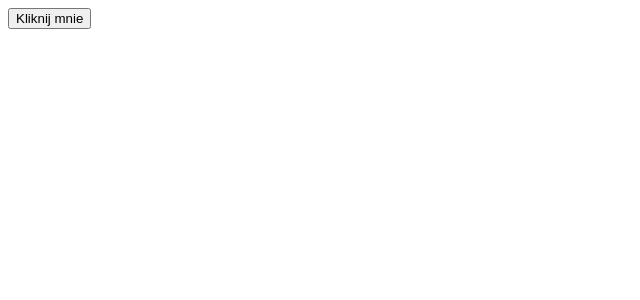
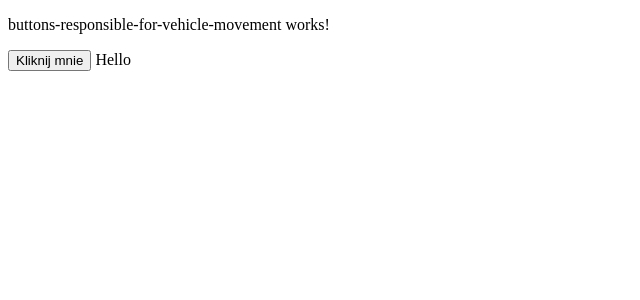
Before and after one commit to AKrupaa/Angular_Python_RPI_CAR, an Angular app in the folder Angular/AngularApplication/: page / in a window 1280 px wide. Shown: the top 300 px of the page, without its empty margins (0-640 px from the left). Built offline with nearby package versions, Linux system fonts and the light colour scheme.

Commit message:
Binding data from component class

```diff
--- a/Angular/AngularApplication/src/app/app.component.html
+++ b/Angular/AngularApplication/src/app/app.component.html
@@ -1 +1 @@
-<button>Kliknij mnie</button>
+<app-buttons-responsible-for-vehicle-movement></app-buttons-responsible-for-vehicle-movement>
--- a/Angular/AngularApplication/src/app/buttons-responsible-for-vehicle-movement/buttons-responsible-for-vehicle-movement.component.html
+++ b/Angular/AngularApplication/src/app/buttons-responsible-for-vehicle-movement/buttons-responsible-for-vehicle-movement.component.html
@@ -1 +1,6 @@
 <p>buttons-responsible-for-vehicle-movement works!</p>
+
+
+<button>Kliknij mnie</button>
+
+{{message}}
--- a/Angular/AngularApplication/src/app/buttons-responsible-for-vehicle-movement/buttons-responsible-for-vehicle-movement.component.ts
+++ b/Angular/AngularApplication/src/app/buttons-responsible-for-vehicle-movement/buttons-responsible-for-vehicle-movement.component.ts
@@ -12,4 +12,6 @@ export class ButtonsResponsibleForVehicleMovementComponent implements OnInit {
   ngOnInit(): void {
   }
 
+  message: string = 'Hello';
+
 }
```
